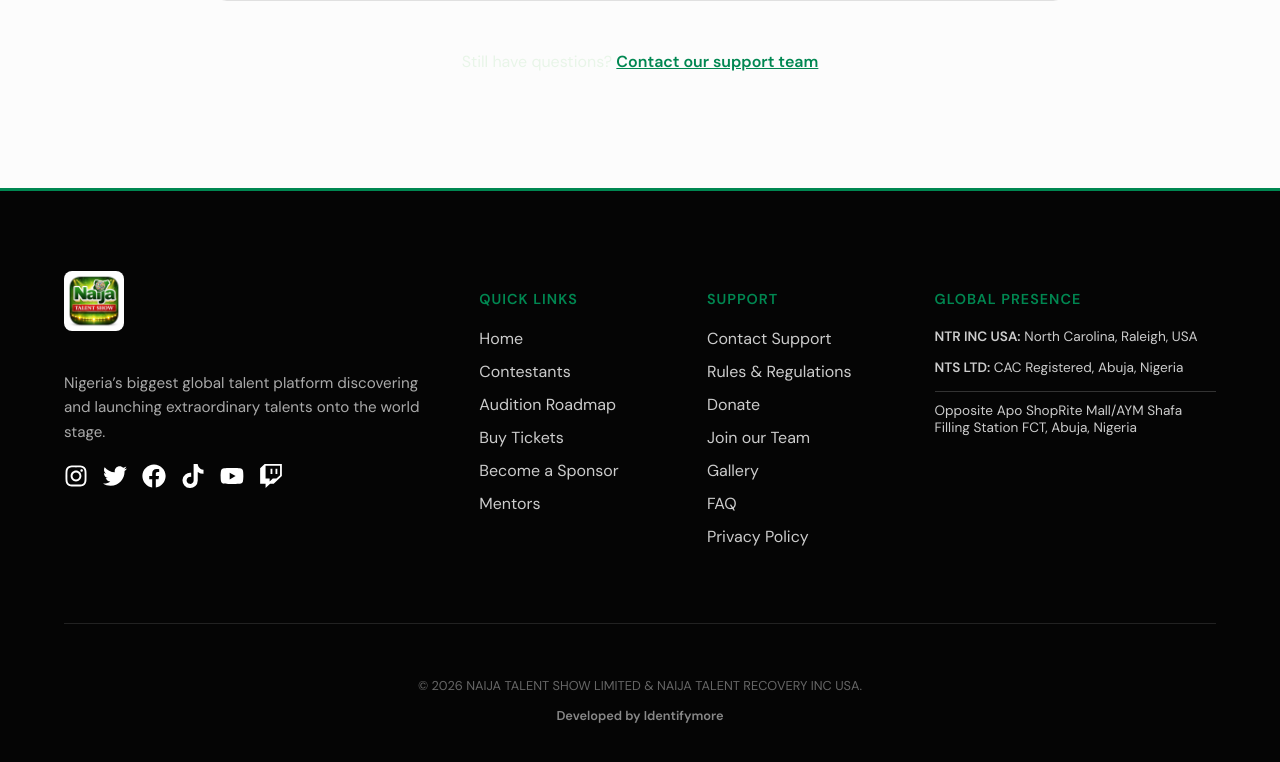
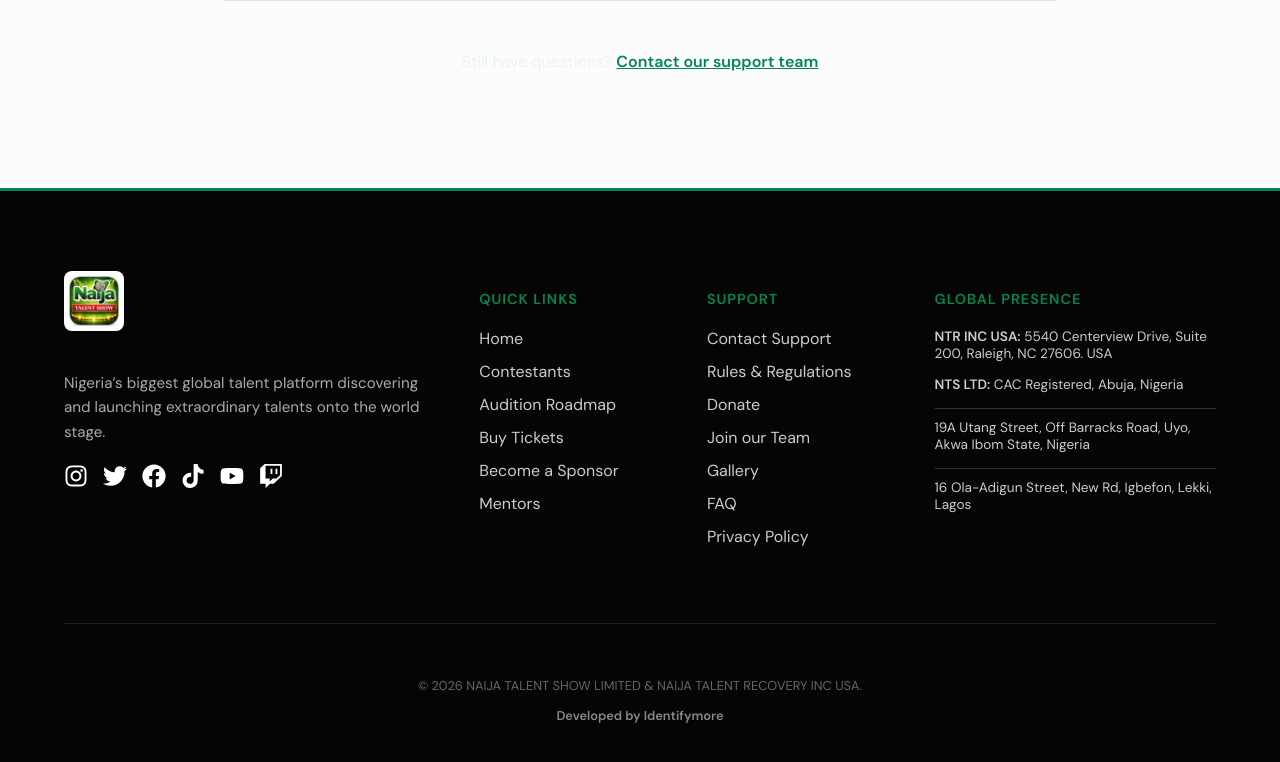
Before and after one commit to Ezeuju/votingapp, a React (Create React App) app: page /faq in a window 1280 px wide. Shown: the part 910-1672 px from the top of the page. Built offline with nearby package versions, Linux system fonts and the light colour scheme; a web font is replaced by a local one.

Commit message:
changed the address

```diff
--- a/src/COMPONENTS/Footer.js
+++ b/src/COMPONENTS/Footer.js
@@ -71,9 +71,10 @@
           {/* Global Presence */}
           <div className={styles.presenceSection}>
             <h4>Global Presence</h4>
-            <p><strong>NTR INC USA:</strong> North Carolina, Raleigh, USA</p>
+            <p><strong>NTR INC USA:</strong> 5540 Centerview Drive, Suite 200, Raleigh, NC 27606. USA</p>
             <p><strong>NTS LTD:</strong> CAC Registered, Abuja, Nigeria</p>
-            <p className={styles.office}>Opposite Apo ShopRite Mall/AYM Shafa Filling Station FCT, Abuja, Nigeria</p>
+            <p className={styles.office}>19A Utang Street, Off Barracks Road, Uyo, Akwa Ibom State, Nigeria</p>
+            <p className={styles.office}>16 Ola-Adigun Street, New Rd, Igbefon, Lekki, Lagos</p>
           </div>
         </div>
 
```
